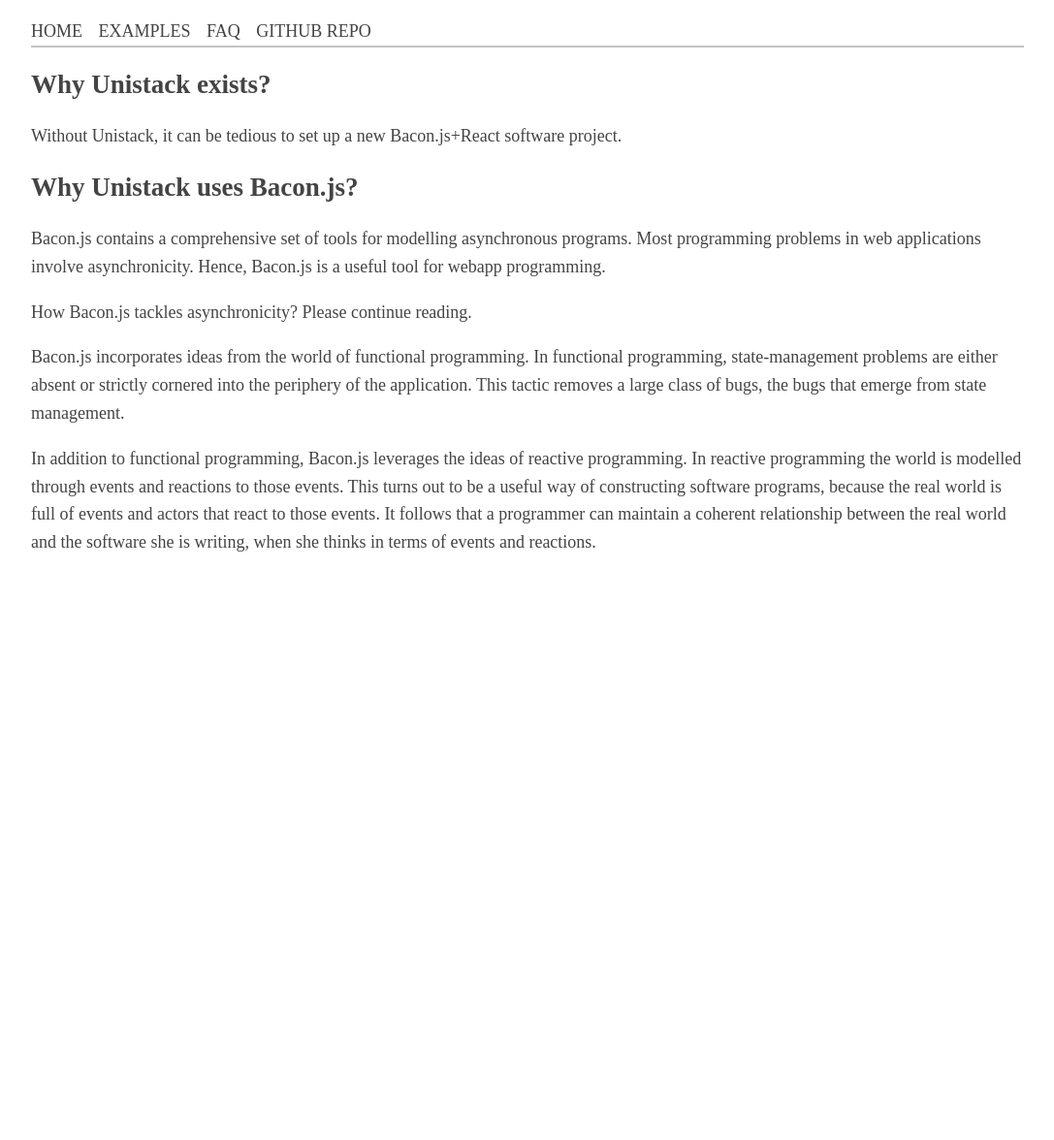
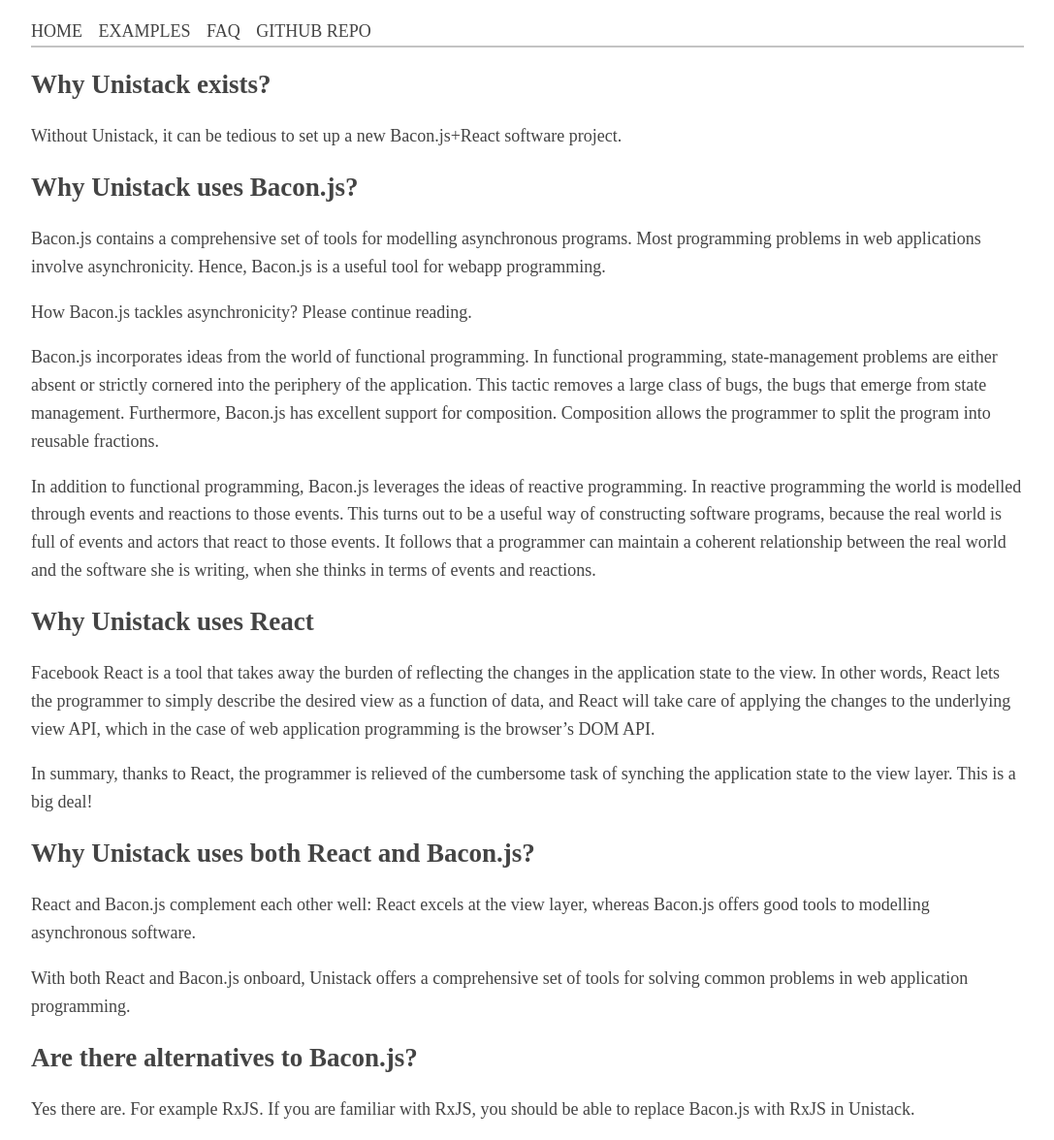
Before and after one commit to laurilehmijoki/unistack, a Jekyll site: the page built from faq.md, in a window 1280 px wide. Shown: the whole page at 97% size, without its empty margins (96-1183 px from the left). Built offline with Jekyll 4.4.1, drawn with Linux system fonts in a browser that asks for light colours; before the commit the page ends 900 px from its top, so only the background shows below that.

Commit message:
Add more FAQ

```diff
--- a/faq.md
+++ b/faq.md
@@ -18,7 +18,9 @@
 Bacon.js incorporates ideas from the world of functional programming. In
 functional programming, state-management problems are either absent or strictly
 cornered into the periphery of the application. This tactic removes a large
-class of bugs, the bugs that emerge from state management.
+class of bugs, the bugs that emerge from state management. Furthermore, Bacon.js
+has excellent support for composition. Composition allows the programmer to
+split the program into reusable fractions.
 
 In addition to functional programming, Bacon.js leverages the ideas of reactive
 programming. In reactive programming the world is modelled through events and
@@ -27,3 +29,27 @@
 react to those events. It follows that a programmer can maintain a coherent
 relationship between the real world and the software she is writing, when she
 thinks in terms of events and reactions.
+
+## Why Unistack uses React
+
+Facebook React is a tool that takes away the burden of reflecting the
+changes in the application state to the view. In other words, React lets the
+programmer to simply describe the desired view as a function of data, and React
+will take care of applying the changes to the underlying view API, which in the
+case of web application programming is the browser's DOM API.
+
+In summary, thanks to React, the programmer is relieved of the cumbersome task
+of synching the application state to the view layer. This is a big deal!
+
+## Why Unistack uses both React and Bacon.js?
+
+React and Bacon.js complement each other well: React excels at the view layer,
+whereas Bacon.js offers good tools to modelling asynchronous software.
+
+With both React and Bacon.js onboard, Unistack offers a comprehensive set of
+tools for solving common problems in web application programming.
+
+## Are there alternatives to Bacon.js?
+
+Yes there are. For example RxJS. If you are familiar with RxJS, you should be
+able to replace Bacon.js with RxJS in Unistack.
```
